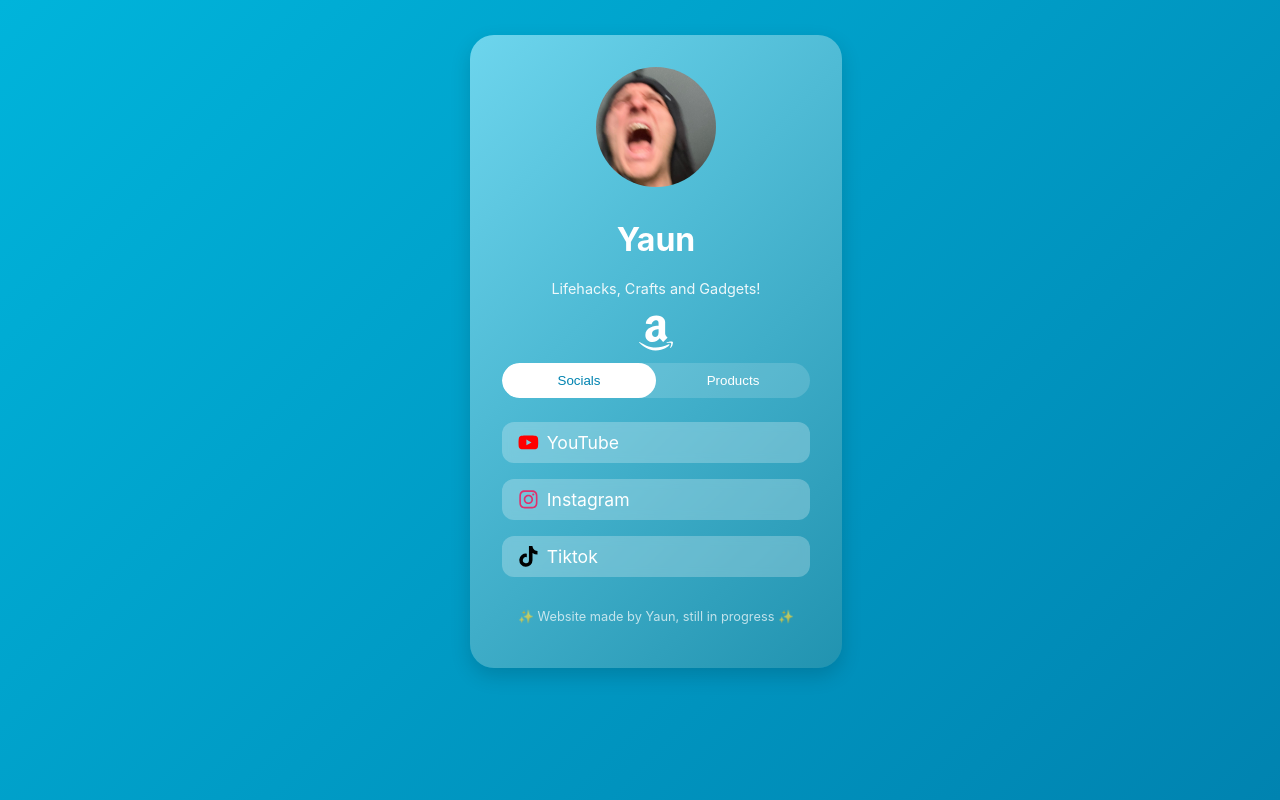
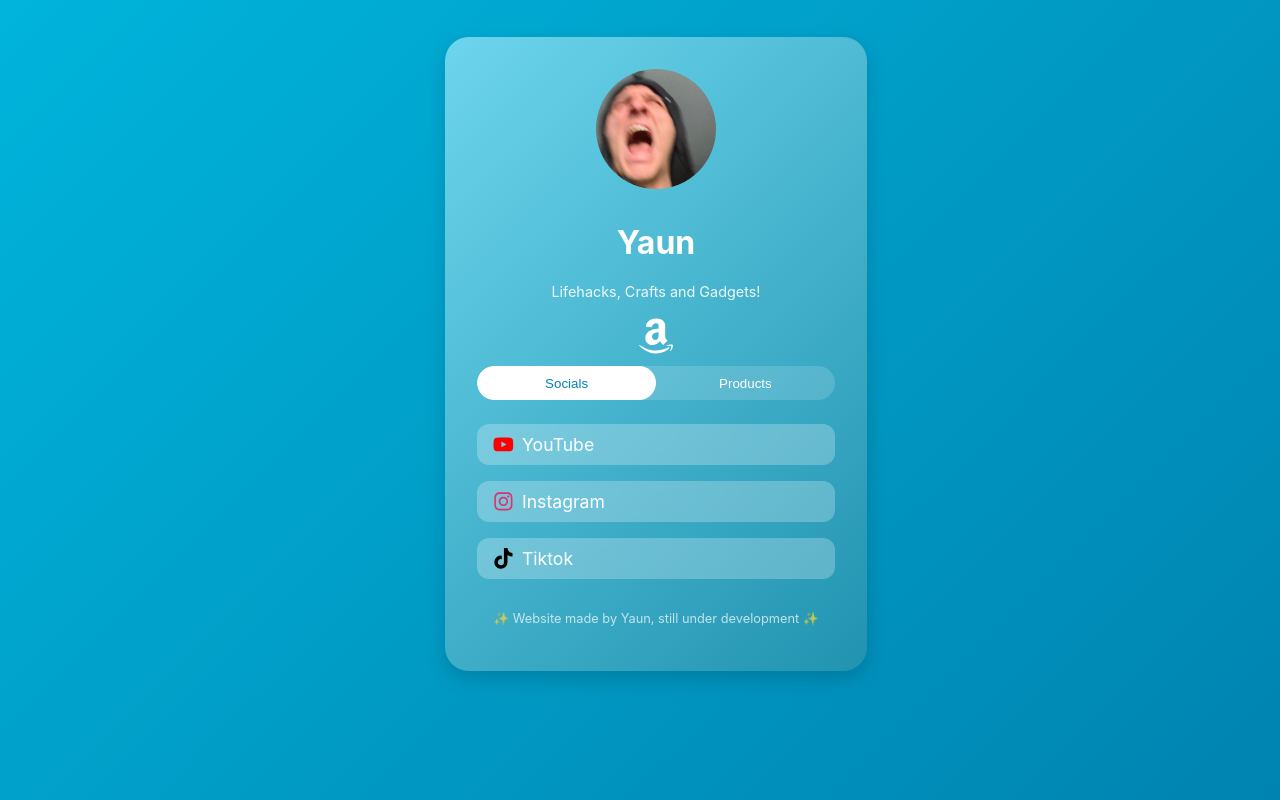
Before and after one commit to JohnnyCiepiela/yaun-links, a React (Create React App) app: page / in a window 1280 px wide. Built offline with nearby package versions, Linux system fonts and the light colour scheme.

Commit message:
reedit the footer

```diff
--- a/src/App.js
+++ b/src/App.js
@@ -101,7 +101,7 @@ function App() {
                 </div>
 
                 <footer>
-                    <p>✨ Website made by Yaun, still in progress ✨</p>
+                    <p>✨ Website made by Yaun, still under development ✨</p>
                 </footer>
             </div>
         </div>
```
